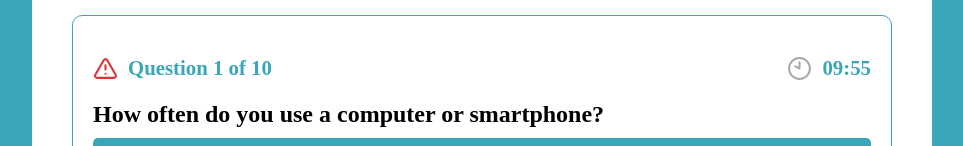
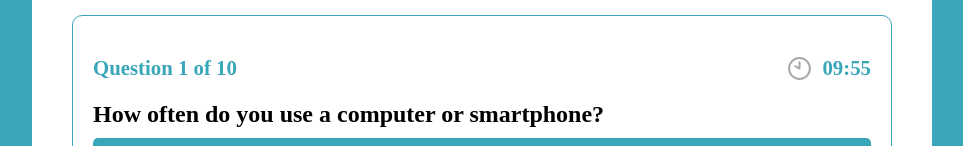
Before and after one commit to foolais/react-survey, a React (Vite) app: page /form in a window 1280 px wide. Shown: the part 220-366 px from the top of the page, without its empty margins (158-1121 px from the left). Built offline with nearby package versions, Linux system fonts and the light colour scheme.

Commit message:
fix: condition icon alert just when is finsihed survey

```diff
--- a/src/components/fragments/QuestionsForm/index.jsx
+++ b/src/components/fragments/QuestionsForm/index.jsx
@@ -10,7 +10,9 @@ const QuestionsForm = (props) => {
   const { data, type = "form" } = props;
   const dispatch = useDispatch();
 
-  const { surveyAnswers } = useSelector((state) => state.form);
+  const { surveyAnswers, isFinishedSurvey } = useSelector(
+    (state) => state.form
+  );
 
   const handleSelectedAnswer = (answer) => {
     const selectedAnswer = surveyAnswers?.[data?.id];
@@ -35,7 +37,9 @@ const QuestionsForm = (props) => {
     >
       <div className={styles.header}>
         <div className={styles.questions}>
-          {isEmptyAnswer && <TriangleAlert size={25} color="#d33" />}
+          {isEmptyAnswer() && isFinishedSurvey && (
+            <TriangleAlert size={25} color="#d33" />
+          )}
           <p>Question {data?.id + 1} of 10</p>
         </div>
         <div className={type === "review" ? styles.hiddenContent : ""}>
```
